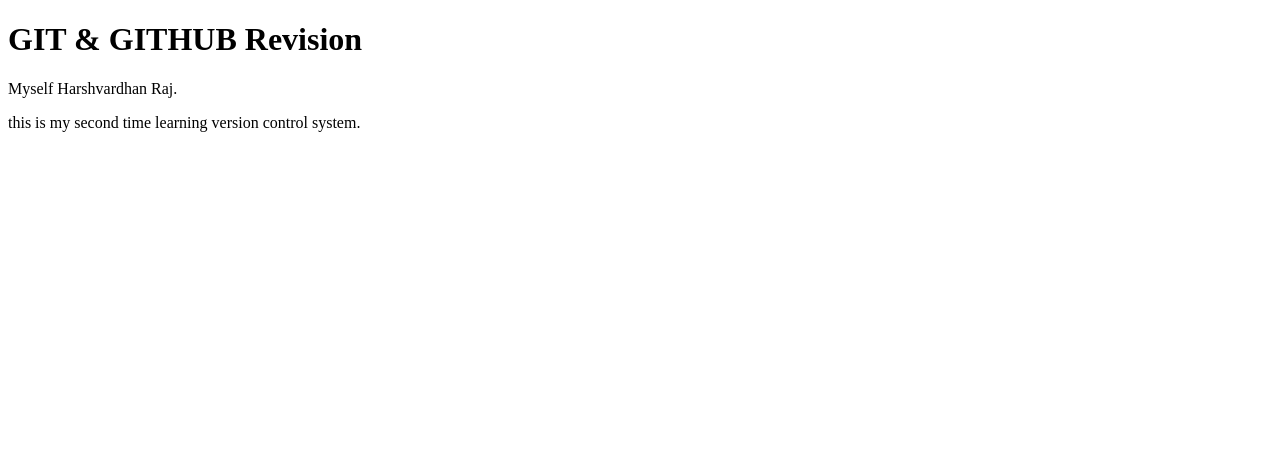
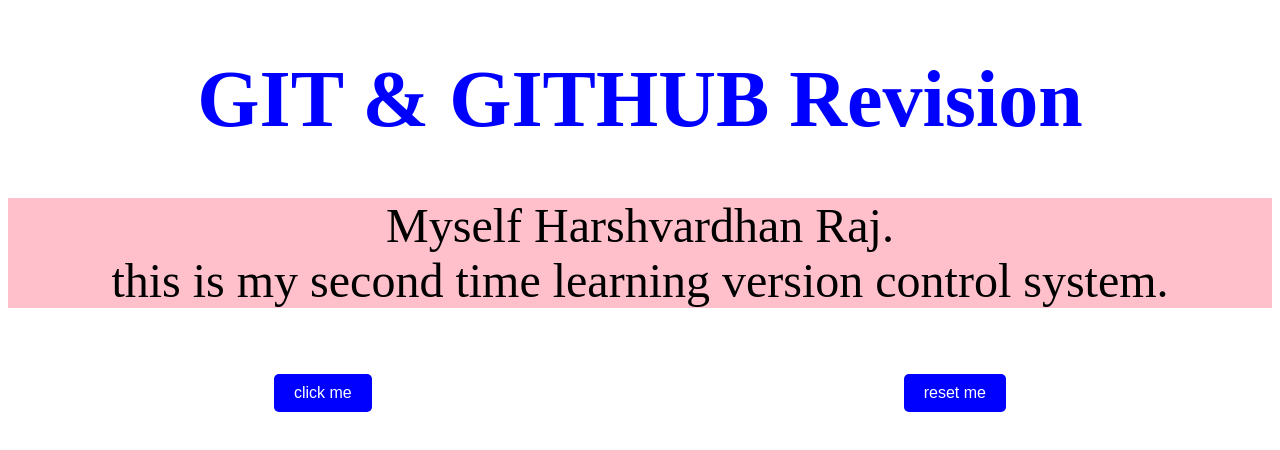
Before and after one commit to the-hvr/revision-repo, a plain HTML site: page index.html in a window 1280 px wide. Drawn offline with Linux system fonts and the light colour scheme.

Commit message:
add buttons

```diff
--- a/index.html
+++ b/index.html
@@ -4,10 +4,15 @@
     <meta charset="UTF-8">
     <meta name="viewport" content="width=device-width, initial-scale=1.0">
     <title>GIT-GITHUB-revision</title>
+    <link rel="stylesheet" href="style.css">
 </head>
 <body>
     <h1>GIT & GITHUB Revision</h1>
-    <p>Myself Harshvardhan Raj.</p>
-    <p>this is my second time learning version control system.</p>
+    <p>Myself Harshvardhan Raj. <br>   this is my second time learning version control system.</p>
+
+    <br>
+    <div>
+    <button>click me</button>
+    <button>reset me</button></div>
 </body>
 </html>
--- a/style.css
+++ b/style.css
@@ -1,10 +1,29 @@
 h1 {
     text-align: center;
     color: blue;
+    font-size: 5rem;
 }
 
 p {
     text-align: center;
-    font-size: 16px;
+    font-size: 3rem;
     background-color: pink;
 }
+
+button {
+    display: block;
+    margin: 0 auto;
+    padding: 10px 20px;
+    font-size: 16px;
+    background-color: lightblue;
+    border: none;
+    border-radius: 5px;
+    cursor: pointer;
+    color: white;
+    background-color: blue;
+}
+
+div {
+    display: flex;
+    justify-content: center;
+}
```
